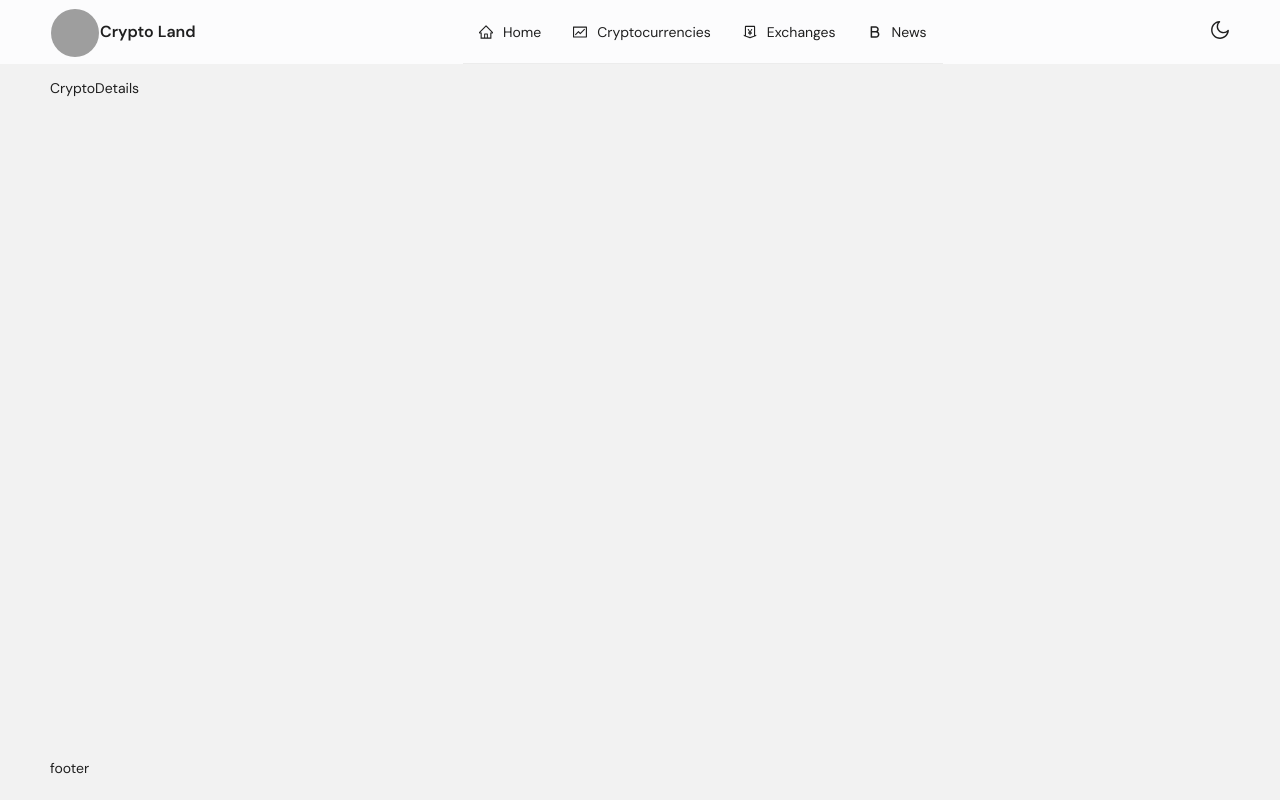
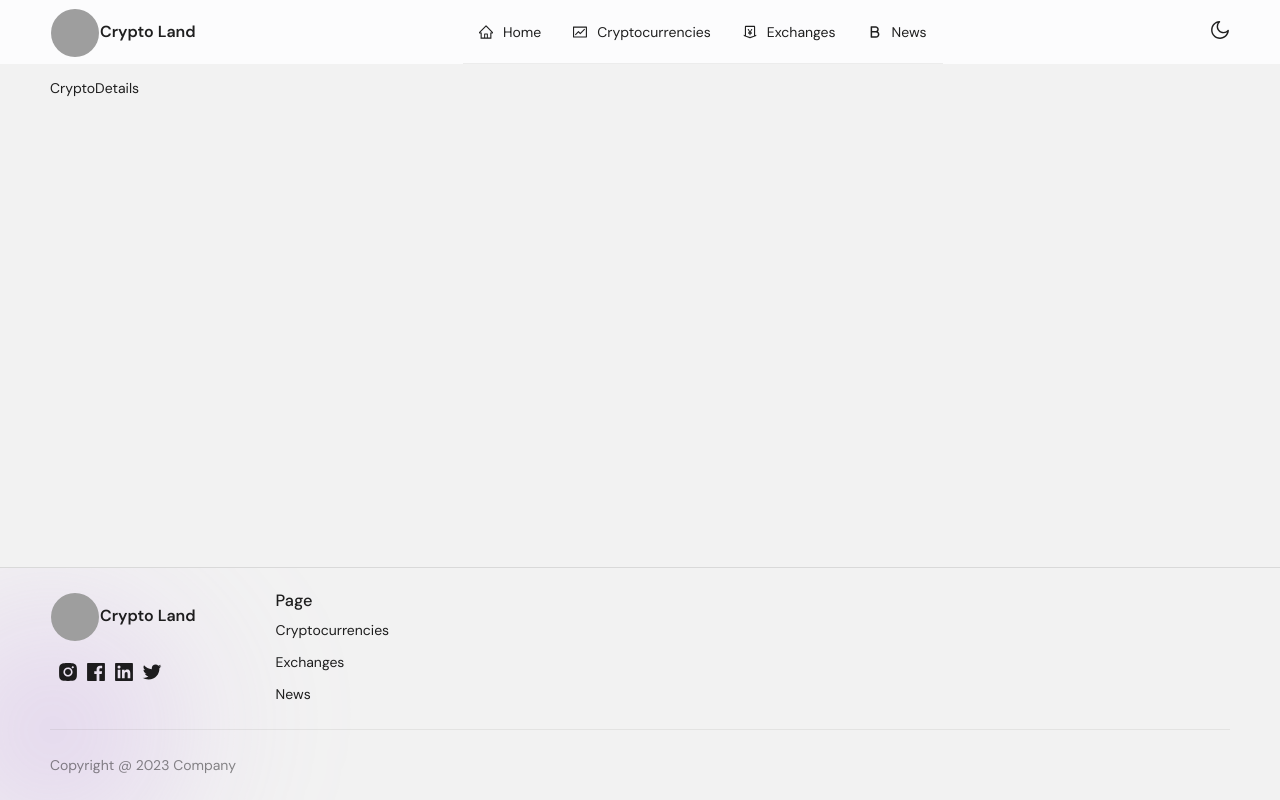
Before and after one commit to amin93k/React-Cryptocurrency-Web, a React (Vite) app: page /crypto/1 in a window 1280 px wide. Built offline with nearby package versions, Linux system fonts and the light colour scheme; grey boxes are pictures that could not be loaded.

Commit message:
build: footer section

```diff
--- a/src/App.css
+++ b/src/App.css
@@ -22,3 +22,26 @@
 .link:hover {
   color: #6de39a
 }
+
+footer {
+  position: relative;
+  margin-top: 60px;
+  overflow: hidden;
+  z-index: 10;
+  border-top: 1px solid rgba(0, 0, 0, 0.1);
+}
+
+.footerBlurEffect {
+  position: absolute;
+  width: 200px;
+  height: 200px;
+  left: -46.54px;
+  bottom: -30px;
+  z-index: -10;
+
+  background: rgba(185, 133, 225, 0.4);
+  filter: blur(90px);
+  border-radius: 207px;
+  transform: rotate(32.69deg);
+
+}
--- a/src/App.jsx
+++ b/src/App.jsx
@@ -5,6 +5,7 @@ import { useRoutes } from 'react-router-dom'
 import routes from './routes.jsx'
 import { Layout, ConfigProvider } from 'antd'
 import { useSelector } from 'react-redux'
+import FooterCom from './components/FooterCom.jsx'
 
 function App() {
     const router = useRoutes(routes)
@@ -36,7 +37,7 @@ function App() {
                 </Content>
 
                 <Footer>
-                    footer
+                    <FooterCom />
                 </Footer>
 
             </Layout>
--- /dev/null
+++ b/src/components/FooterCom.jsx
@@ -0,0 +1,54 @@
+import { Flex, Typography, Avatar, Space, Divider } from 'antd'
+import React from 'react'
+import { Link } from 'react-router-dom'
+import { FacebookFilled, InstagramFilled, LinkedinFilled, TwitterOutlined } from '@ant-design/icons'
+
+const { Title, Text } = Typography
+
+function FooterCom() {
+  return (
+    <>
+      <Flex gap={80}>
+        <div>
+          <div>
+            <Avatar src='./src/images/logo.png' size={50} />
+            <Title
+              level={5}
+              style={{ display: "inline" }}
+            >
+              Crypto Land
+            </Title>
+          </div>
+          <Space style={{ marginTop: 20, marginLeft: 8 }}>
+            <InstagramFilled style={{ fontSize: 20 }} />
+            <FacebookFilled style={{ fontSize: 20 }} />
+            <LinkedinFilled style={{ fontSize: 20 }} />
+            <TwitterOutlined style={{ fontSize: 20 }} />
+          </Space>
+        </div>
+        <div>
+          <h3>Page</h3>
+          <Flex vertical gap={10}>
+            <Link to='/cryptocurrencies'>
+              <Text>Cryptocurrencies</Text>
+            </Link>
+            <Link to='/exchanges'>
+              <Text>Exchanges</Text>
+            </Link>
+            <Link to='/news'>
+              <Text>News</Text>
+            </Link>
+          </Flex>
+        </div>
+      </Flex>
+
+      <Divider />
+      <Text type='secondary'>
+        Copyright @ 2023 Company
+      </Text>
+      <div className='footerBlurEffect'></div>
+    </>
+  )
+}
+
+export default FooterCom
--- a/src/components/home/LastNews.jsx
+++ b/src/components/home/LastNews.jsx
@@ -1,5 +1,5 @@
 import React from 'react'
-import { Avatar, Col, Flex, Row, Space, Typography } from 'antd'
+import { Avatar, Col, Flex, Row, Space, Spin, Typography } from 'antd'
 import { Link } from 'react-router-dom'
 import { useGetCryptoQuery } from '../../services/cryptoApi'
 import convertTimestamp from '../../utils/convertTimestamp'
@@ -31,10 +31,11 @@ function LastNews() {
 
                     return (
                         <Col sx={24} lg={12} key={news.id}>
+                            {isLoading ? <Spin /> :
                                 <Flex
                                     className='news-card'
                                     gap={8}
-                                style={{backgroundColor: isThemeDark ? '#0d032b' : '#FCFCFD'}}
+                                    style={{ backgroundColor: isThemeDark ? '#0d032b' : '#FCFCFD' }}
                                 >
                                     <div className='news-card__cover'>
                                         <img src={news.imageurl} alt="" className='news-card__cover--img' />
@@ -70,6 +71,7 @@ function LastNews() {
                                         </Flex>
                                     </Flex>
                                 </Flex>
+                            }
                         </Col>)
 
                 })}
--- a/src/components/home/PopularCoins.jsx
+++ b/src/components/home/PopularCoins.jsx
@@ -16,7 +16,7 @@ function PopularCoins({ coins }) {
                     <Col key={index} xs={24} sm={12} lg={6}>
                         <Card className='coin-card'>
                             <Flex align='center' justify='space-between' style={{ marginBottom: 8 }}>
-                                <Space size="middle">
+                                <Space>
                                     <Avatar src={imageUrl} />
                                     <Title level={4} style={{ marginBottom: 0 }}>
                                         {coin.CoinInfo.FullName}
--- a/src/components/home/homePage.css
+++ b/src/components/home/homePage.css
@@ -49,7 +49,7 @@
 .news-card {
     padding: 0;
     border-radius: 1rem;
-    box-shadow: 0px 64px 64px -48px rgba(15, 15, 15, 0.2);
+    box-shadow: 0px 30px 30px -25px rgba(15, 15, 15, 0.2);
 }
 .news-card__cover {
     flex: 0 0 30%;
@@ -59,8 +59,9 @@
 
 .news-card__cover--img {
     width: 100%;
+    height: 100%;
     overflow: hidden;
-    object-fit: cover;
+    object-fit: fill;
 }
 
 .news-card__content {
```
Lines whose indentation alone changed are shown as unchanged.
